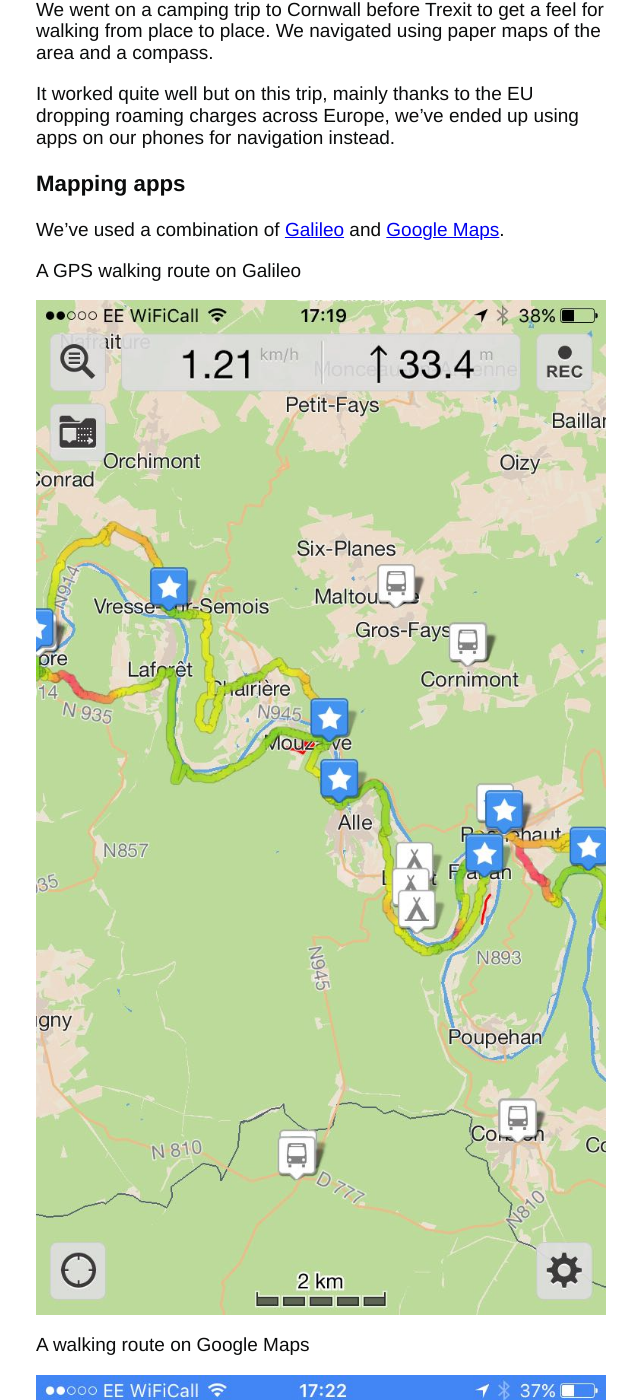
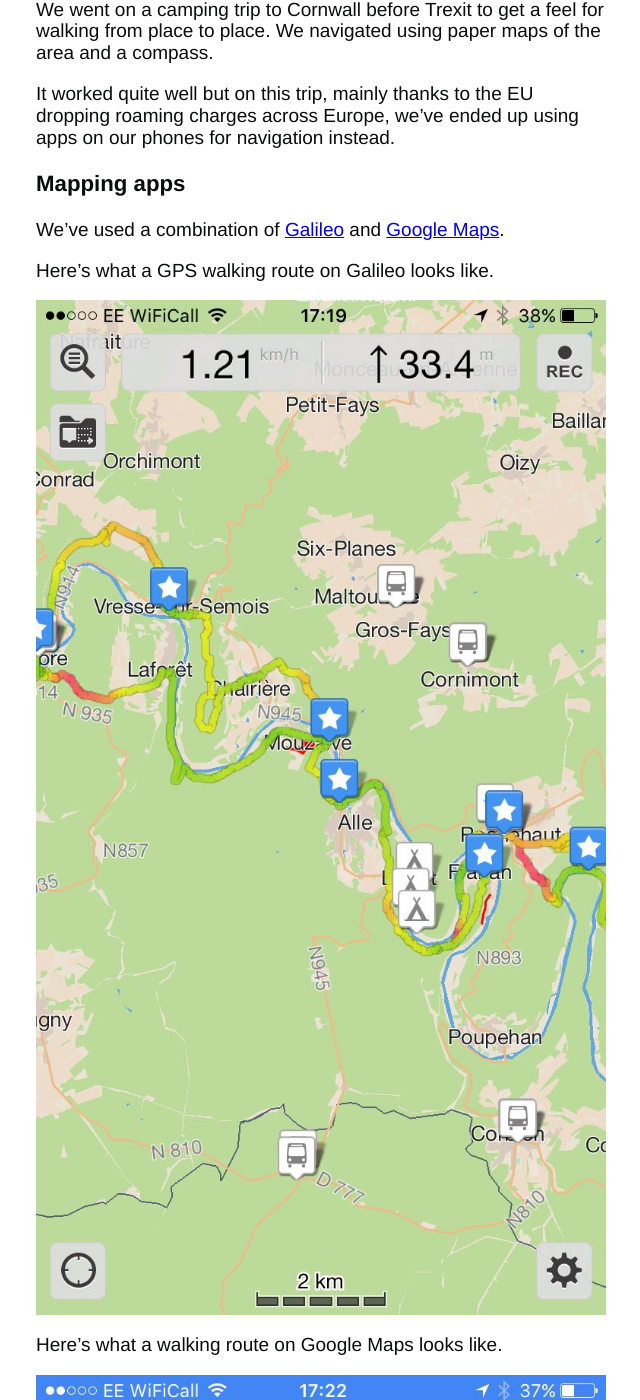
Before and after one commit to tombye/trexit, a Jekyll site: the page built from _posts/2017-08-23-tech-tools.markdown, in a window 1280 px wide and 1400 px high, scrolled down 331 px. Shown: the whole window, without its empty margins (124-764 px from the left). Built offline with Jekyll 4.4.1, drawn with Linux system fonts in a browser that asks for light colours.

Commit message:
Update 2017-08-23-tech-tools.markdown

```diff
--- a/_posts/2017-08-23-tech-tools.markdown
+++ b/_posts/2017-08-23-tech-tools.markdown
@@ -17,11 +17,11 @@
 
 We've used a combination of [Galileo](https://galileo-app.com) and [Google Maps](https://maps.google.com).
 
-A GPS walking route on Galileo
+Here's what a GPS walking route on Galileo looks like.
 
 ![A GPS route on Galileo](https://github.com/tombye/trexit/raw/gh-pages/assets/images/a-gps-route-on-galileo.jpg)
 
-A walking route on Google Maps
+Here's what a walking route on Google Maps looks like.
 
 ![A walking route on Google Maps](https://github.com/tombye/trexit/raw/gh-pages/assets/images/a-route-on-google-maps.jpg)
 
```
